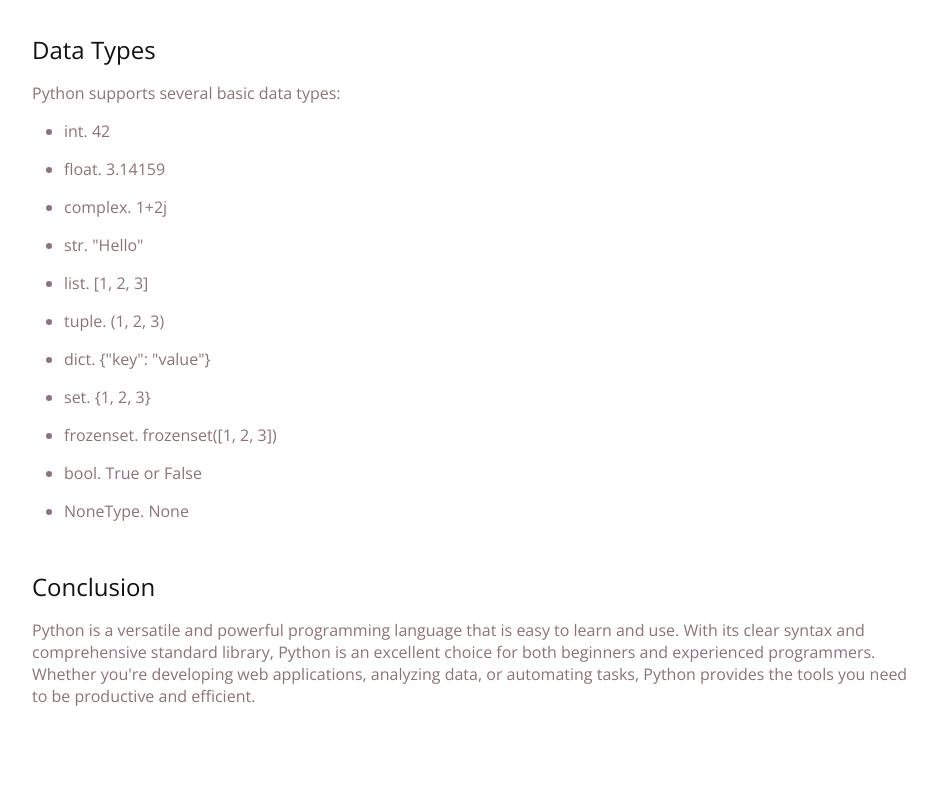
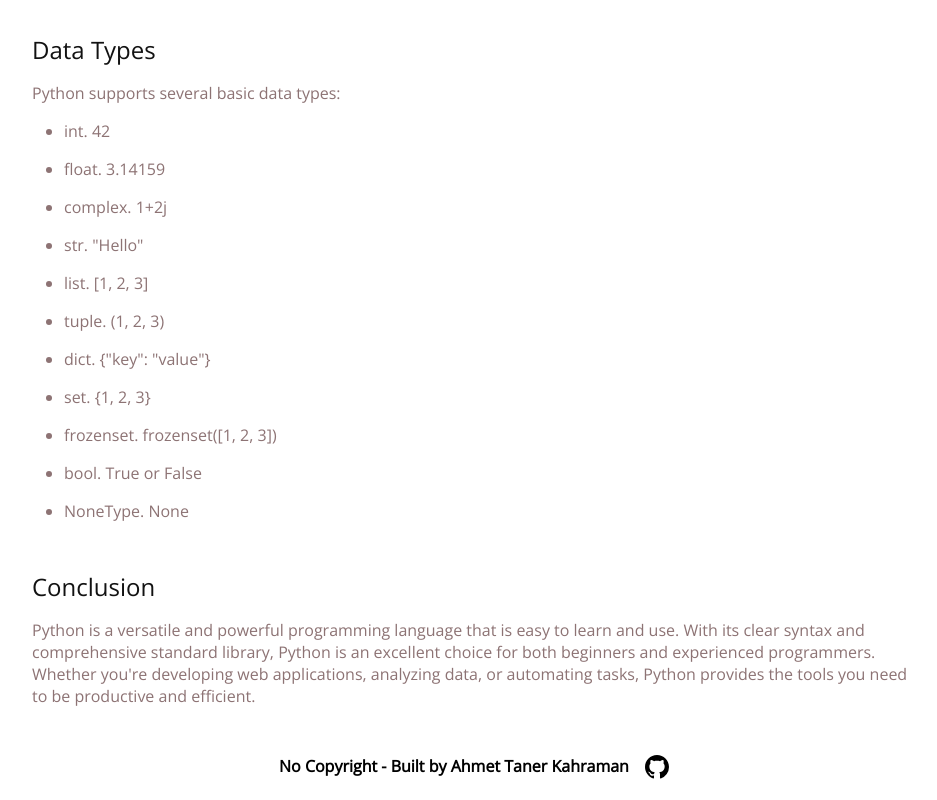
Before and after one commit to kahramanahmettaner/freeCodeCamp-responsiveWebDesign-documentationPage, a plain HTML site: page index.html in a window 1280 px wide. Shown: the part 2682-3482 px from the top of the page, without its empty margins (316-1253 px from the left). Before the commit the page ends 3421 px from the top, so only its background shows below. Drawn offline with nearby package versions, Linux system fonts and the light colour scheme.

Commit message:
feat: add footer with GitHub link

```diff
--- a/index.html
+++ b/index.html
@@ -233,5 +233,28 @@ PI = 3.15  # This will not raise an error, but it is not recommended
         </section>
     </main>
 
+    <footer>
+
+        <p><strong>
+            No Copyright - Built by
+            <a
+                href="https://github.com/kahramanahmettaner"
+                target="_blank"
+            > Ahmet Taner Kahraman </a>
+        </strong>
+        </p>
+        <a
+            class="icon-link icon-link-hover"
+            style="--bs-link-hover-color-rgb: 25, 135, 84;"
+            href="https://github.com/kahramanahmettaner"
+            target="_blank"
+        >
+            <svg xmlns="http://www.w3.org/2000/svg" width="24" height="24" fill="currentColor" class="bi bi-github" viewBox="0 0 16 16">
+                <path d="M8 0C3.58 0 0 3.58 0 8c0 3.54 2.29 6.53 5.47 7.59.4.07.55-.17.55-.38 0-.19-.01-.82-.01-1.49-2.01.37-2.53-.49-2.69-.94-.09-.23-.48-.94-.82-1.13-.28-.15-.68-.52-.01-.53.63-.01 1.08.58 1.23.82.72 1.21 1.87.87 2.33.66.07-.52.28-.87.51-1.07-1.78-.2-3.64-.89-3.64-3.95 0-.87.31-1.59.82-2.15-.08-.2-.36-1.02.08-2.12 0 0 .67-.21 2.2.82.64-.18 1.32-.27 2-.27s1.36.09 2 .27c1.53-1.04 2.2-.82 2.2-.82.44 1.1.16 1.92.08 2.12.51.56.82 1.27.82 2.15 0 3.07-1.87 3.75-3.65 3.95.29.25.54.73.54 1.48 0 1.07-.01 1.93-.01 2.2 0 .21.15.46.55.38A8.01 8.01 0 0 0 16 8c0-4.42-3.58-8-8-8"/>
+            </svg>
+        </a>
+
+    </footer>
+
 </body>
 </html>
--- a/styles.css
+++ b/styles.css
@@ -103,6 +103,20 @@ a {
     text-decoration: none;
 }
 
+footer {
+    background-color: #fff;
+    color: #000;
+    display: flex;
+    justify-content: center;
+    gap: 1em;
+    padding: 1em;
+    margin: 0;
+    margin-left: 300px;
+}
+
+footer a {
+    color: #000;
+}
 
 @media (max-width: 800px) {
 
@@ -122,4 +136,8 @@ a {
         margin-top: 400px;
     }
 
+    footer {
+        margin: 0;
+    }
+
 }
```
